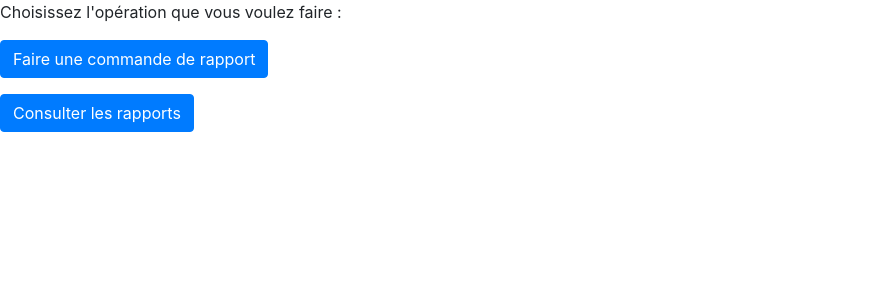
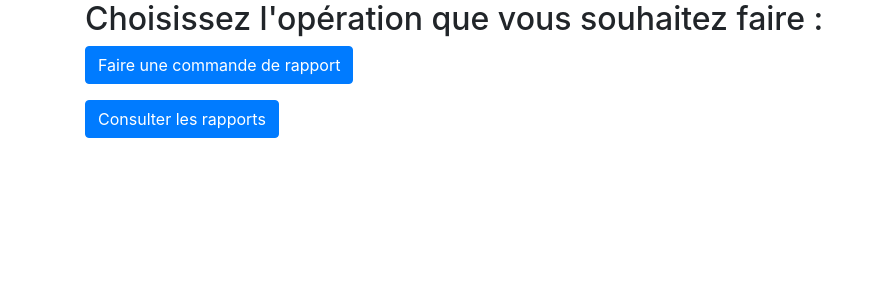
Before and after one commit to Yiwei-CHEN123/PHP-Projet, a PHP site: page /fonct_principe.php in a window 1280 px wide. Shown: the top 300 px of the page, without its empty margins (0-884 px from the left). Run offline with PHP 8.4, Linux system fonts and the light colour scheme; the visitor is signed in with stand-in values (Sample User, id 1).

Commit message:
Update fonct_principe.php

```diff
--- a/fonct_principe.php
+++ b/fonct_principe.php
@@ -17,9 +17,11 @@ if(isset($_SESSION['mail']) == FALSE || isset($_SESSION['mdp']) == FALSE) { // P
 
 <body>
 
-    <p>Choisissez l'opération que vous voulez faire :</p>
+    <div class="container">
+    <h2>Choisissez l'opération que vous souhaitez faire :</h2>
     <p><a role="button" class="btn btn-primary" href="commande.php">Faire une commande de rapport</a></p>
     <p><a role="button" class="btn btn-primary" href="liste_rapport.php">Consulter les rapports</a></p>
+    </div>
 
 </body>
 
```
